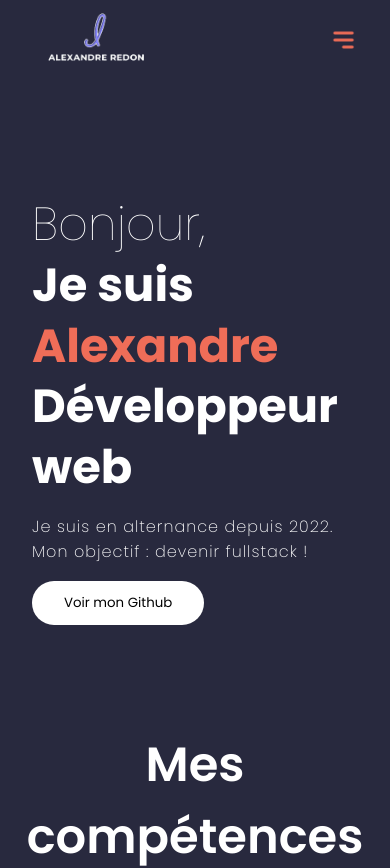
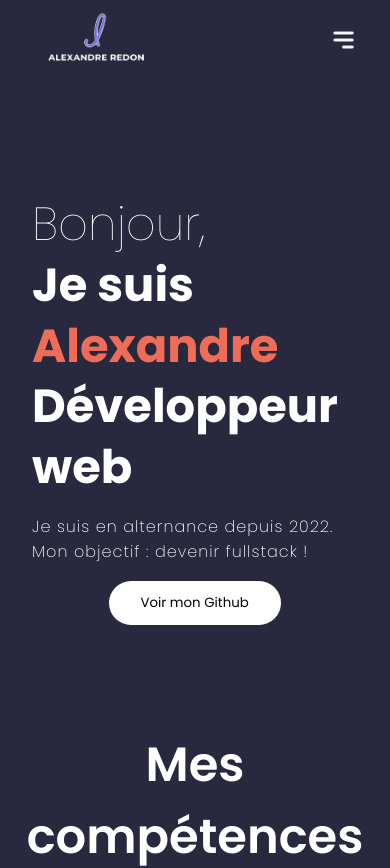
Before and after one commit to Alexandre-Redon/my_portfolio, a React (Vite) app: page / in a window 390 px wide. Shown: the top 868 px of the page. Built offline with nearby package versions, Linux system fonts and the light colour scheme; no server answers.

Commit message:
fix: link github redirect

```diff
--- a/src/components/Presentation/Presentation.tsx
+++ b/src/components/Presentation/Presentation.tsx
@@ -12,7 +12,11 @@ const Presentation = () => {
         <p className="descriptionPara">
           Je suis en alternance depuis 2022. Mon objectif : devenir fullstack !
         </p>
-        <a href="https://github.com/WasthElse2002" target="_blank">
+        <a
+          href="https://github.com/WasthElse2002"
+          className="github-redirect"
+          target="_blank"
+        >
           <button className="button-a-propos">Voir mon Github</button>
         </a>
       </div>
--- a/src/components/Presentation/presentation.css
+++ b/src/components/Presentation/presentation.css
@@ -59,6 +59,10 @@
     letter-spacing: 1px;
 }
 
+.github-redirect {
+    width: 173px;
+}
+
 @media screen and (max-width: 720px) {
     .presentationContenu {
         font-size: 10vw;
@@ -81,4 +85,8 @@
     .descriptionPara {
         margin-top: 1rem;
     }
+
+    .github-redirect {
+        align-self: center;
+    }
 }
```
Also changed, not shown: src/assets/menu.png.
